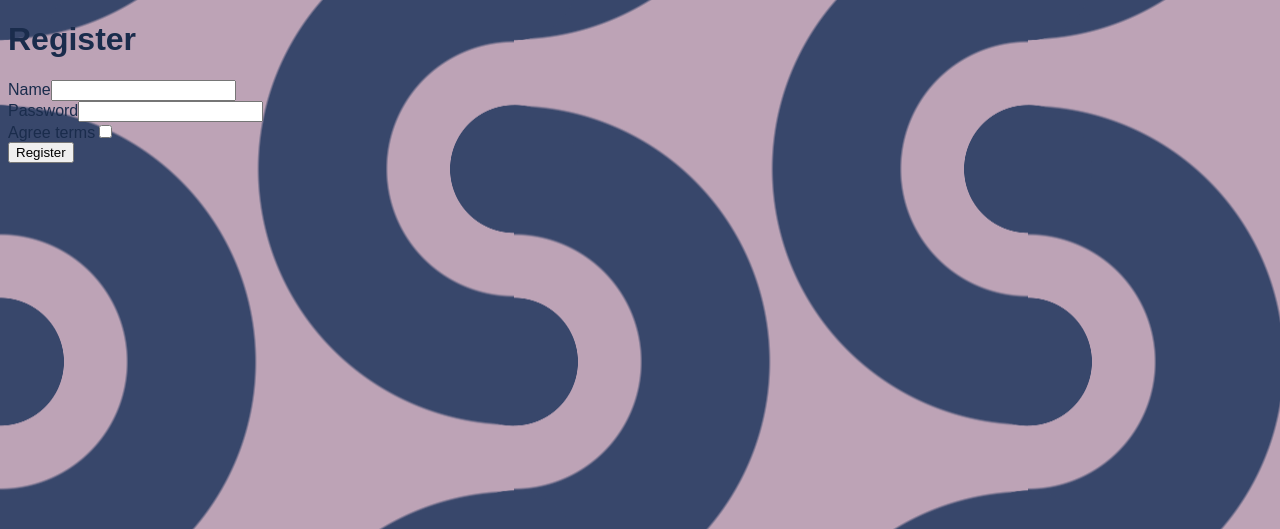
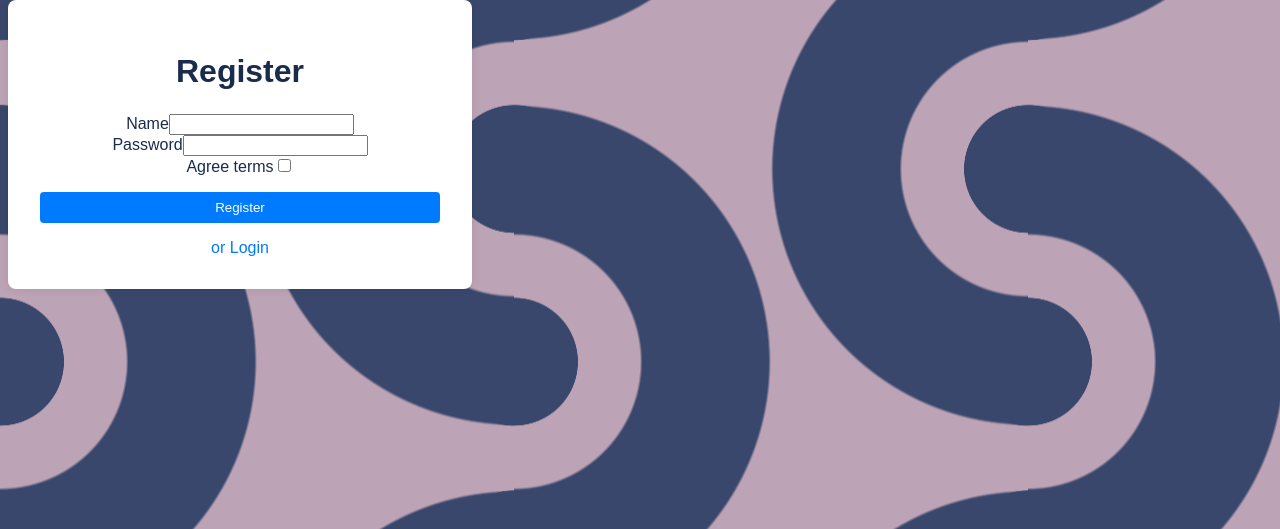
Before and after one commit to Assassymfony/Fukafukashita, a Symfony app: template templates/registration/register.html.twig in a window 1280 px wide. Shown: the part 88-617 px from the top of the page. Run offline with Twig, Linux system fonts and the light colour scheme; the template is opened without the code that fills it, so the values that code supplies are empty; form fields are guessed from the names that the template uses; style sheets or scripts are compiled from the project's sources; some libraries are stand-ins or nearby versions.

Commit message:
Styling login & register

```diff
--- a/templates/base.html.twig
+++ b/templates/base.html.twig
@@ -8,12 +8,22 @@
         <link rel="stylesheet" href="{{ asset('styles/app.css')}}">
 
         {% block stylesheets %}
+        <style>
+            .body-container {
+                display: flex;
+                justify-content: center;
+                align-items: center;
+                min-height: 80vh;
+                padding: 20px;
+                background-color: #f0f0f0;
+            }
+        </style>
         {% endblock %}
 
         {% block javascripts %}
         {% endblock %}
     </head>
-    <body>
+    <body >
         <header class="{{ nightmare|default('') }}">
             <nav>
                 <div class="nav-links">
@@ -33,6 +43,8 @@
                 </div>
             </nav>
         </header>
-        {% block body %}{% endblock %}
+         <div class="body-container">
+            {% block body %}{% endblock %}
+        </div>
         <button class="floating-button" onclick="location.href='/post/new'">+</button>
 </html>
--- a/templates/registration/register.html.twig
+++ b/templates/registration/register.html.twig
@@ -3,10 +3,54 @@
 {% block title %}Register{% endblock %}
 
 {% block stylesheets %}
-<link rel="stylesheet" href="{{ asset('styles/app.css') }}">
+    <style>
+
+
+        .form-container {
+            background-color: #ffffff;
+            padding: 2rem;
+            border-radius: 8px;
+            box-shadow: 0 0 10px rgba(0, 0, 0, 0.1);
+            width: 100%;
+            max-width: 400px;
+            text-align: center;
+        }
+
+        .form-container h1 {
+            margin-bottom: 1.5rem;
+        }
+
+        .form-container .btn {
+            margin-top: 1rem;
+            width: 100%;
+            padding: 0.5rem;
+            border: none;
+            background-color: #007bff;
+            color: #ffffff;
+            border-radius: 4px;
+            cursor: pointer;
+
+        }
+
+        .form-container .btn:hover {
+            background-color: #0056b3;
+        }
+
+        .form-container a {
+            display: block;
+            margin-top: 1rem;
+            color: #007bff;
+            text-decoration: none;
+        }
+
+        .form-container a:hover {
+            text-decoration: underline;
+        }
+    </style>
 {% endblock %}
 
 {% block body %}
+    <div class="form-container" >
         <h1>Register</h1>
 
         {{ form_errors(registrationForm) }}
@@ -20,4 +64,7 @@
 
             <button type="submit" class="btn">Register</button>
         {{ form_end(registrationForm) }}
+
+        <a href="/login"> or Login </a>
+    </div>
 {% endblock %}
```
Also changed, not shown: templates/bundles/TwigBundle/Exception/error.html.twig (renamed from templates/error.html.twig, +8 -1 lines), templates/bundles/TwigBundle/Exception/error404.html.twig (added, +64 -0 lines), templates/security/login.html.twig (+47 -7 lines), 2 other files. Lines whose indentation alone changed are shown as unchanged.
